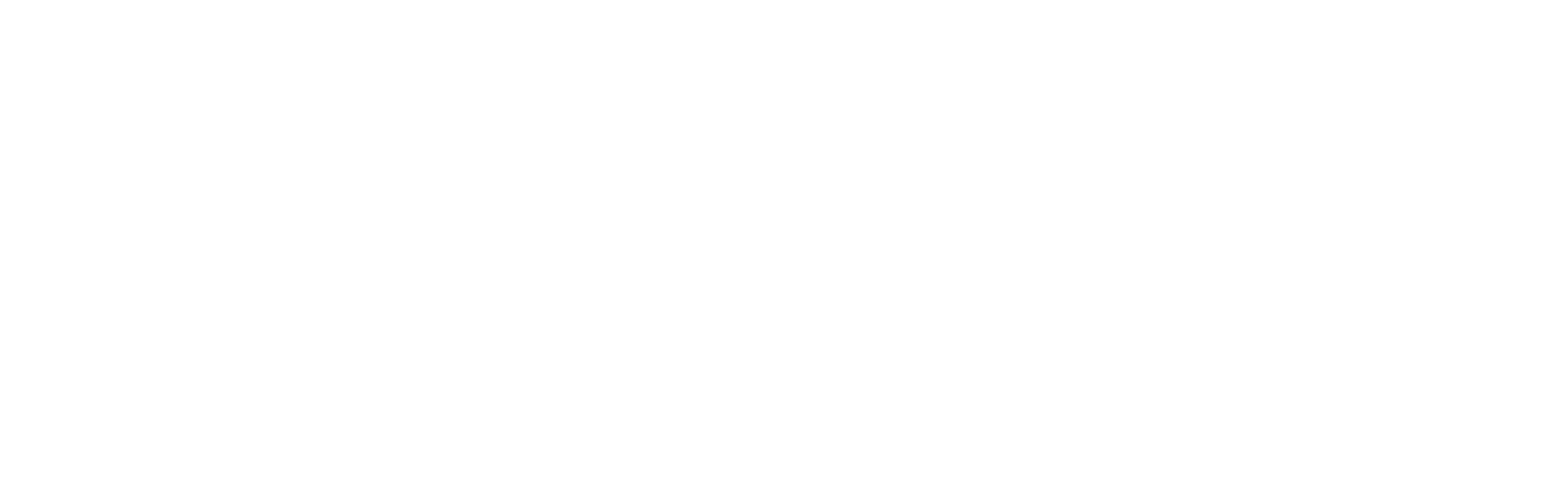
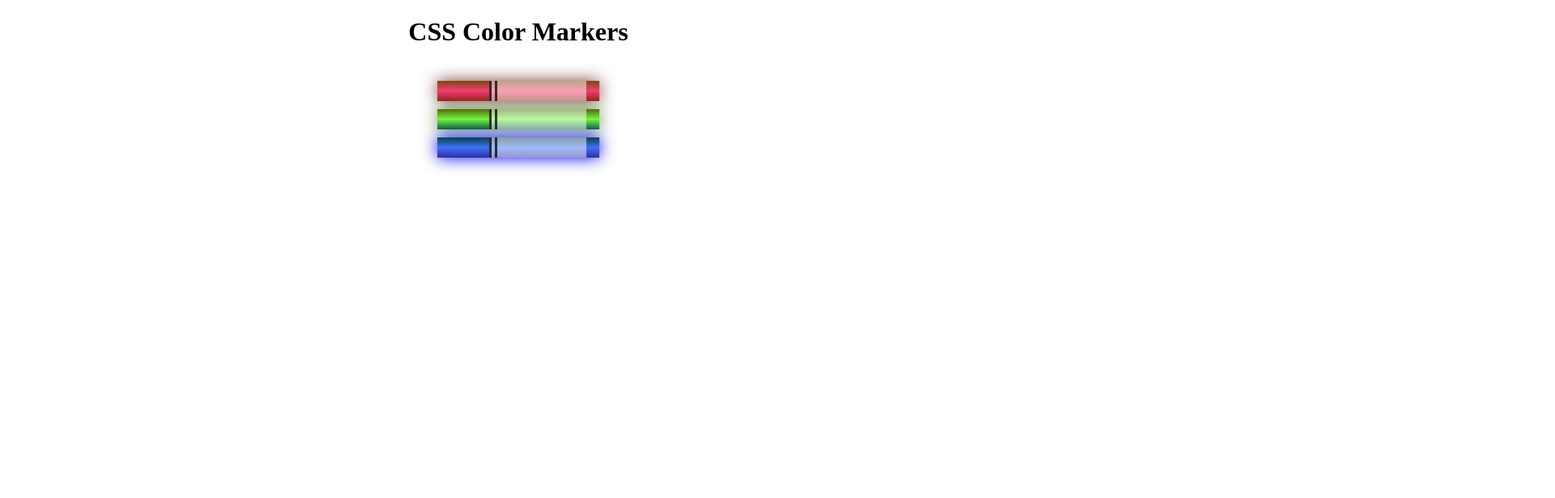
Before and after one commit to ismailadekunle/03-fcc-set-of-colored-markers, a website: page index.html in a window 1280 px wide. Shown: the top 616 px of the page at 81% size, 1920 px wide, since content can reach past the window. Drawn offline with Linux system fonts and the light colour scheme; files that its build step writes are made by us from their sources; files whose address does not match are found by name.

Commit message:
Add set of colored markers app

```diff
--- a/css/index.css
+++ b/css/index.css
@@ -2,8 +2,49 @@
 This imports the `reset.css` file */
 @import "./reset.css";
 
-/* For testing purposes, delete this code */
-body {
-  font-size: max(20vw, 400px);
-  width: min(20vw, 400px);
+h1 {
+  text-align: center;
 }
+
+.container {
+  background-color: rgb(255 255 255);
+  padding: 10px 0;
+}
+
+.marker {
+  width: 200px;
+  height: 25px;
+  margin: 10px auto;
+}
+
+.cap {
+  width: 60px;
+  height: 25px;
+}
+
+.sleeve {
+  width: 110px;
+  height: 25px;
+  background-color: rgb(255 255 255 / 50%);
+  border-left: 10px double rgb(0 0 0 / 75%);
+}
+
+.cap,
+.sleeve {
+  display: inline-block;
+}
+
+.red {
+  background: linear-gradient(rgb(122 74 14), rgb(245 62 113), rgb(162 27 27));
+  box-shadow: 0 0 20px 0 rgb(83 14 14 / 80%);
+}
+
+.green {
+  background: linear-gradient(#55680d, #71f53e, #116c31);
+  box-shadow: 0 0 20px 0 #3b7e20cc;
+}
+
+.blue {
+  background: linear-gradient(hsl(186deg 76% 16%), hsl(223deg 90% 60%), hsl(240deg 56% 42%));
+  box-shadow: 0 0 20px 0 blue;
+}
--- a/index.html
+++ b/index.html
@@ -1,12 +1,26 @@
 <!DOCTYPE html>
 <html lang="en">
   <head>
-    <meta charset="UTF-8" />
-    <meta name="viewport" content="width=device-width, initial-scale=1.0" />
-    <title>Document</title>
-    <link rel="stylesheet" href="index.css" />
+    <meta charset="utf-8">
+    <meta name="viewport" content="width=device-width, initial-scale=1.0">
+    <title>Colored Markers</title>
+    <link rel="stylesheet" href="css/index.css">
   </head>
   <body>
-    <h1>Hello!</h1>
+    <h1>CSS Color Markers</h1>
+    <div class="container">
+      <div class="marker red">
+        <div class="cap"></div>
+        <div class="sleeve"></div>
+      </div>
+      <div class="marker green">
+        <div class="cap"></div>
+        <div class="sleeve"></div>
+      </div>
+      <div class="marker blue">
+        <div class="cap"></div>
+        <div class="sleeve"></div>
+      </div>
+    </div>
   </body>
 </html>
```
Also changed, not shown: .stylelintrc.json.
